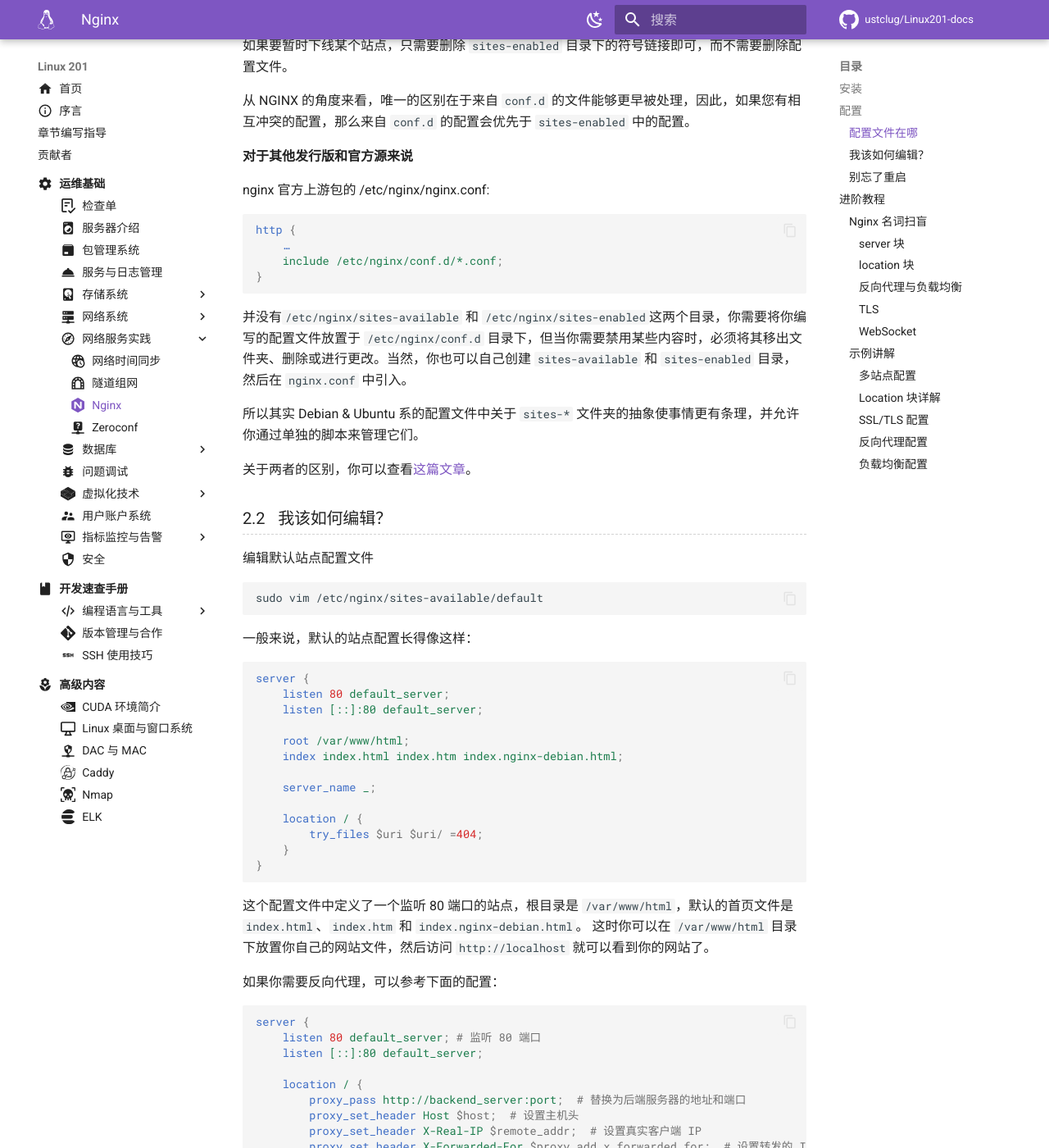
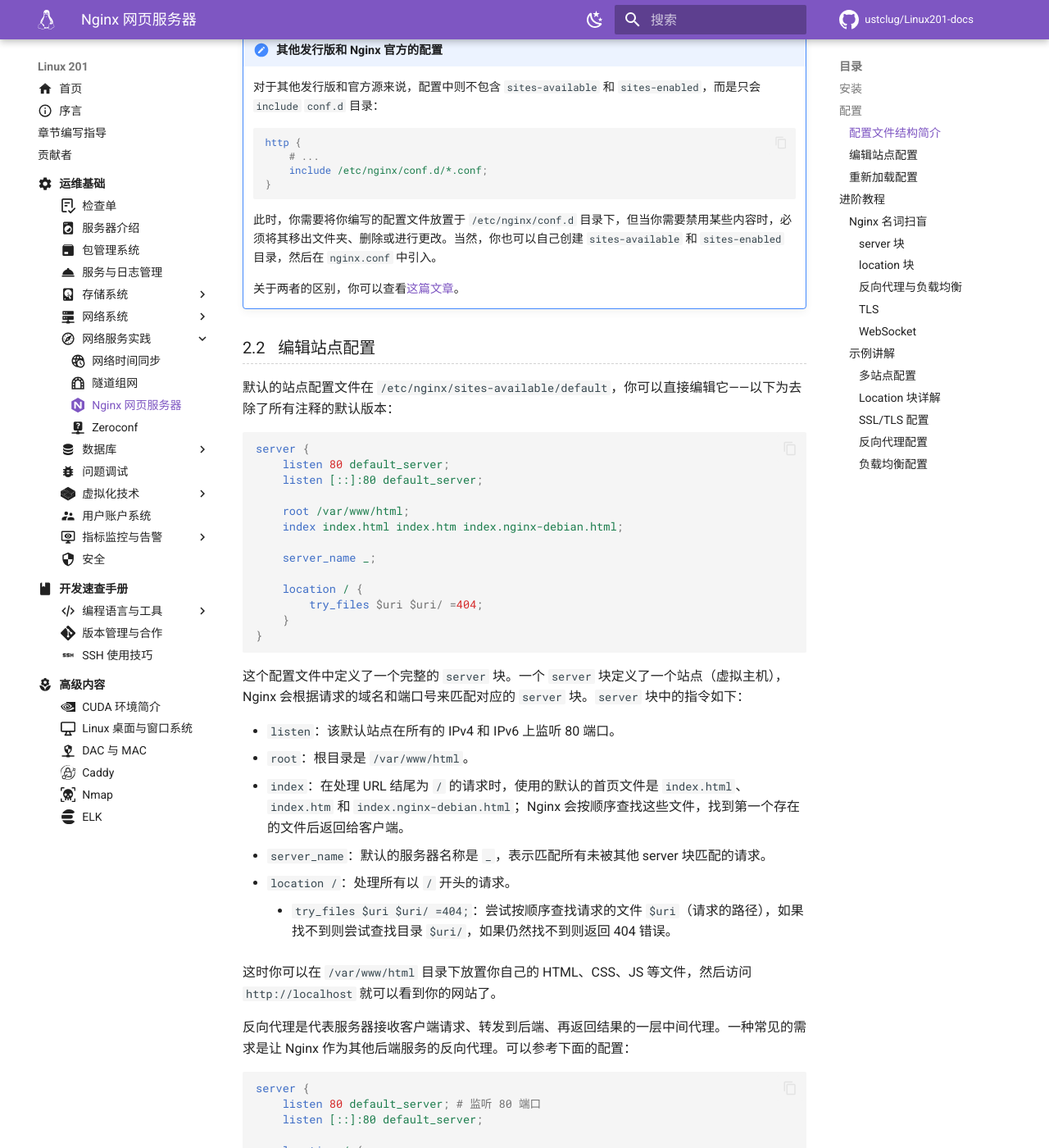
Before and after one commit to ustclug/Linux201-docs, an MkDocs documentation site: the page built from docs/ops/network-service/nginx.md, in a window 1280 px wide and 1400 px high, scrolled down 1618 px. Shown: the whole window at 82% size. Built offline with MkDocs 1.6.1 and Material for MkDocs 9.7.7, drawn with Linux system fonts in a browser that asks for light colours; comment, search, counter and statistics services are not loaded; some of the changed text lies outside the part shown.

Commit message:
ops/network-service: Nginx style fix

````diff
--- a/docs/ops/network-service/nginx.md
+++ b/docs/ops/network-service/nginx.md
@@ -2,35 +2,27 @@
 icon: simple/nginx
 ---
 
-1# Nginx 网页服务器
+# Nginx 网页服务器
 
 !!! note "主要作者"
 
     [@Cherrling][Cherrling]
 
-**_WebServer 不能失去 Nginx，就如同西方不能失去耶路撒冷_**
+> WebServer 不能失去 Nginx，就如同西方不能失去耶路撒冷
+>
+> —— [@Cherrling][Cherrling]
 
 Nginx 是一个高性能的 HTTP 和反向代理服务器，它可以作为一个独立的 Web 服务器，也可以作为其他 Web 服务器的反向代理服务器。
 
-如果你只是需要简单快速的拉起一个网站，或许也可以试试 [Caddy](https://201.ustclug.org/advanced/caddy/)，它是一个更加简单的 Web 服务器。
+如果你只是需要简单快速的拉起一个网站，或许也可以试试 [Caddy](../../advanced/caddy.md)，它是一个更加简单的 Web 服务器。
 
 ## 安装
 
-你可以直接从 Debian 官方源安装 Nginx：
+Nginx 可以直接从 Debian 官方源安装。如果有特殊的需求，也有其他的选择：
 
-```bash
-sudo apt update
-sudo apt install nginx -y
-sudo nginx -v # 查看 Nginx 版本
-```
-
-如果你需要的话，设置开机自启：
-
-```bash
-sudo systemctl enable nginx # 设置开机自启
-sudo systemctl start nginx # 启动 Nginx
-sudo systemctl status nginx # 查看 Nginx 状态
-```
+- [Nginx.org 官方源](https://nginx.org/en/linux_packages.html#Debian) 提供了最新主线和稳定版本的 Nginx。
+- [n.wtf](https://n.wtf/) 提供了最新的 Nginx，并内置了 Brotli、QUIC（HTTP/3）等支持。
+- [OpenResty](https://openresty.org/en/linux-packages.html) 提供了基于 Nginx 的高性能 Web 平台，内置了 LuaJIT 支持。用户可以编写 Lua 脚本来扩展 Nginx 的功能。
 
 常用命令：
 
@@ -44,15 +36,13 @@
 
 ## 配置
 
-### 配置文件在哪
+### 配置文件结构简介
 
-**对于 Debian & Ubuntu 系来说**
-
-nginx.conf:
+对于 Debian & Ubuntu 来说，nginx.conf 的内容一般包含：
 
 ```nginx
 http {
-    …
+    # ...
     include /etc/nginx/conf.d/*.conf;
     include /etc/nginx/sites-enabled/*;
 }
@@ -60,41 +50,32 @@
 
 配置 Nginx 主要涉及到三个目录，分别是 `/etc/nginx/nginx.conf`、`/etc/nginx/sites-available` 和 `/etc/nginx/sites-enabled`。
 
-* `nginx.conf` 是 Nginx 的主配置文件，它包含了 Nginx 的全局配置。
-* `sites-available` 目录下存放的是所有的站点配置文件。
-* `sites-enabled` 目录下存放的是启用的站点配置文件的符号链接。
+- `nginx.conf` 是 Nginx 的主配置文件，它包含了 Nginx 的全局配置。
+- `sites-available` 目录下存放的是所有的站点配置文件。
+- `sites-enabled` 目录下存放的是启用的站点配置文件的符号链接。
 
-一般情况下，我们不在 `nginx.conf` 文件中直接编写站点信息（`http` 块），而是在 `sites-available` 目录下创建一个新的配置文件，然后在 `sites-enabled` 目录下创建一个符号链接。
-如果要暂时下线某个站点，只需要删除 `sites-enabled` 目录下的符号链接即可，而不需要删除配置文件。
+一般情况下，我们不在 `nginx.conf` 文件中直接编写站点信息（`http` 块），而是在 `sites-available` 目录下创建一个新的配置文件，然后在 `sites-enabled` 目录下创建一个符号链接。如果要暂时下线某个站点，只需要删除 `sites-enabled` 目录下的符号链接即可，而不需要删除配置文件。
 
-从 NGINX 的角度来看，唯一的区别在于来自 `conf.d` 的文件能够更早被处理，因此，如果您有相互冲突的配置，那么来自 `conf.d` 的配置会优先于 `sites-enabled` 中的配置。
+从 Nginx 的角度来看，唯一的区别在于来自 `conf.d` 的文件能够更早被处理，因此，如果你有相互冲突的配置，那么来自 `conf.d` 的配置会优先于 `sites-enabled` 中的配置。
 
-**对于其他发行版和官方源来说**
+!!! note "其他发行版和 Nginx 官方的配置"
 
-nginx 官方上游包的 /etc/nginx/nginx.conf:
+    对于其他发行版和官方源来说，配置中则不包含 `sites-available` 和 `sites-enabled`，而是只会 `include` `conf.d` 目录：
 
-```nginx
-http {
-    …
-    include /etc/nginx/conf.d/*.conf;
-}
-```
+    ```nginx
+    http {
+        # ...
+        include /etc/nginx/conf.d/*.conf;
+    }
+    ```
 
-并没有`/etc/nginx/sites-available` 和 `/etc/nginx/sites-enabled`这两个目录，你需要将你编写的配置文件放置于 `/etc/nginx/conf.d` 目录下，但当你需要禁用某些内容时，必须将其移出文件夹、删除或进行更改。当然，你也可以自己创建 `sites-available` 和 `sites-enabled` 目录，然后在 `nginx.conf` 中引入。
+    此时，你需要将你编写的配置文件放置于 `/etc/nginx/conf.d` 目录下，但当你需要禁用某些内容时，必须将其移出文件夹、删除或进行更改。当然，你也可以自己创建 `sites-available` 和 `sites-enabled` 目录，然后在 `nginx.conf` 中引入。
 
-所以其实 Debian & Ubuntu 系的配置文件中关于 `sites-*` 文件夹的抽象使事情更有条理，并允许你通过单独的脚本来管理它们。
+    关于两者的区别，你可以查看[这篇文章](https://serverfault.com/questions/527630/difference-in-sites-available-vs-sites-enabled-vs-conf-d-directories-nginx)。
 
-关于两者的区别，你可以查看[这篇文章](https://serverfault.com/questions/527630/difference-in-sites-available-vs-sites-enabled-vs-conf-d-directories-nginx)。
+### 编辑站点配置
 
-### 我该如何编辑？
-
-编辑默认站点配置文件
-
-```bash
-sudo vim /etc/nginx/sites-available/default
-```
-
-一般来说，默认的站点配置长得像这样：
+默认的站点配置文件在 `/etc/nginx/sites-available/default`，你可以直接编辑它——以下为去除了所有注释的默认版本：
 
 ```nginx
 server {
@@ -112,10 +93,18 @@
 }
 ```
 
-这个配置文件中定义了一个监听 80 端口的站点，根目录是 `/var/www/html`，默认的首页文件是 `index.html`、`index.htm` 和 `index.nginx-debian.html`。
-这时你可以在 `/var/www/html` 目录下放置你自己的网站文件，然后访问 `http://localhost` 就可以看到你的网站了。
+这个配置文件中定义了一个完整的 `server` 块。一个 `server` 块定义了一个站点（虚拟主机），Nginx 会根据请求的域名和端口号来匹配对应的 `server` 块。`server` 块中的指令如下：
 
-如果你需要反向代理，可以参考下面的配置：
+- `listen`：该默认站点在所有的 IPv4 和 IPv6 上监听 80 端口。
+- `root`：根目录是 `/var/www/html`。
+- `index`：在处理 URL 结尾为 `/` 的请求时，使用的默认的首页文件是 `index.html`、`index.htm` 和 `index.nginx-debian.html`；Nginx 会按顺序查找这些文件，找到第一个存在的文件后返回给客户端。
+- `server_name`：默认的服务器名称是 `_`，表示匹配所有未被其他 server 块匹配的请求。
+- `location /`：处理所有以 `/` 开头的请求。
+    - `try_files $uri $uri/ =404;`：尝试按顺序查找请求的文件 `$uri`（请求的路径），如果找不到则尝试查找目录 `$uri/`，如果仍然找不到则返回 404 错误。
+
+这时你可以在 `/var/www/html` 目录下放置你自己的 HTML、CSS、JS 等文件，然后访问 `http://localhost` 就可以看到你的网站了。
+
+反向代理是代表服务器接收客户端请求、转发到后端、再返回结果的一层中间代理。一种常见的需求是让 Nginx 作为其他后端服务的反向代理。可以参考下面的配置：
 
 ```nginx
 server {
@@ -132,9 +121,9 @@
 }
 ```
 
-这时访问 `http://localhost` 就会被转发到 `http://backend_server:port`。对外网来说，Nginx 就是一个反向代理站点。
+这时访问 `http://localhost` 就会被转发到 `http://backend_server:port`。对外部网络来说，Nginx 就是一个反向代理站点。
 
-### 别忘了重启
+### 重新加载配置
 
 修改配置文件后，别忘了重新加载 Nginx 配置，否则修改不会生效。
 
--- a/mkdocs.yml
+++ b/mkdocs.yml
@@ -117,7 +117,7 @@
       - ops/network-service/index.md
       - 网络时间同步: ops/network-service/ntp.md
       - 隧道组网: ops/network-service/intranet.md
-      - Nginx: ops/network-service/nginx.md
+      - Nginx 网页服务器: ops/network-service/nginx.md
       - Zeroconf: ops/network-service/zeroconf.md
     - 数据库:
       - ops/database/index.md
````
